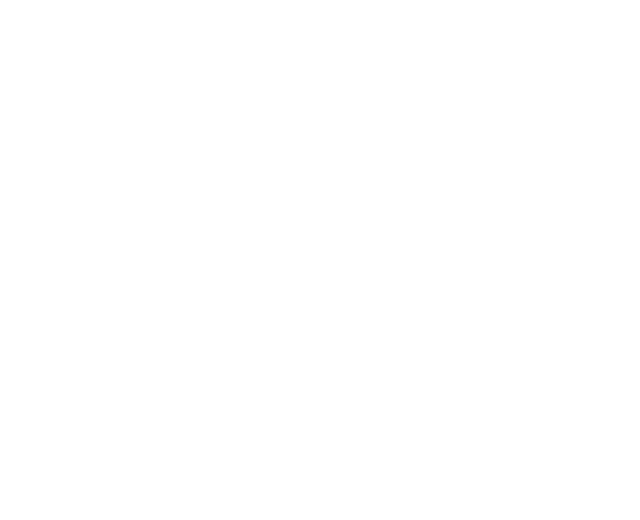
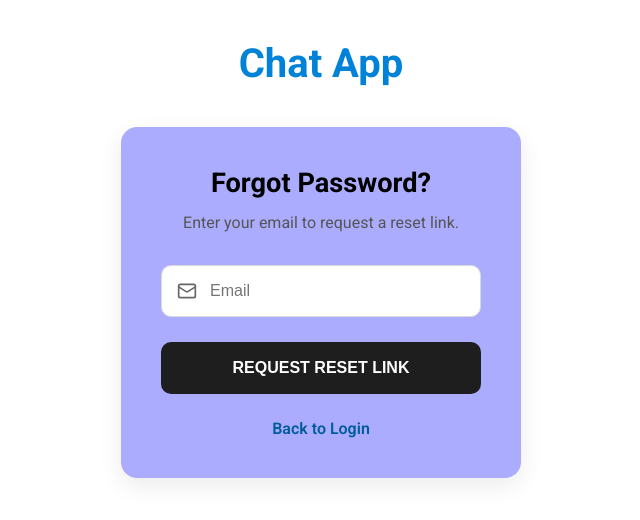
Before and after one commit to akashdpcali-cloud/ChatApp, a React (Vite) app in the folder Chatapp-frontend/: page /forgot-password in a window 1280 px wide. Before the commit this address had no page. Shown: the top 520 px of the page, without its empty margins (319-959 px from the left). Built offline with nearby package versions, Linux system fonts and the light colour scheme.

Commit message:
built forgot password frontend page

```diff
--- a/Chatapp-frontend/src/App.jsx
+++ b/Chatapp-frontend/src/App.jsx
@@ -4,6 +4,7 @@ import { Routes, Route } from "react-router-dom";
 import { Landing } from "./pages/Landing/Landing";
 import Login from "./pages/Login/Login";
 import Signup from './pages/Signup/Signup';
+import ForgotPassword from "./pages/ForgotPassword/ForgotPassword";
 
 function App() {
   return (
@@ -11,6 +12,7 @@ function App() {
       <Route path="/" element={<Landing />} />
       <Route path="/login" element={<Login />} />
       <Route path='/signup' element={<Signup />} />
+      <Route path="/forgot-password" element={<ForgotPassword />} />
     </Routes>
   )
 }
--- /dev/null
+++ b/Chatapp-frontend/src/pages/ForgotPassword/ForgotPassword.css
@@ -0,0 +1,140 @@
+.forgot-app-title {
+    margin-top: 40px;
+
+    text-align: center;
+
+    font-size: 2.5rem;
+    font-weight: 700;
+
+    color: rgb(0, 130, 216);
+}
+
+.forgot-box {
+    width: 400px;
+
+    margin: 40px auto;
+
+    padding: 40px;
+
+    background: rgb(172, 172, 255);
+
+    border-radius: 16px;
+
+    box-shadow: 0 8px 25px rgba(0, 0, 0, 0.08);
+}
+
+.forgot-title {
+    text-align: center;
+
+    font-size: 1.7rem;
+    font-weight: 700;
+
+    margin-bottom: 12px;
+}
+
+.forgot-message {
+    text-align: center;
+
+    color: #555;
+
+    line-height: 1.5;
+
+    margin-bottom: 30px;
+}
+
+.email-box {
+    position: relative;
+
+    display: flex;
+    align-items: center;
+
+    margin-bottom: 25px;
+}
+
+.user-avarar {
+    position: absolute;
+
+    left: 16px;
+
+    width: 20px;
+    height: 20px;
+
+    color: #666;
+}
+
+.email-input {
+    width: 100%;
+    height: 52px;
+
+    padding: 0 48px;
+
+    border: 1px solid #d9d9d9;
+    border-radius: 10px;
+
+    outline: none;
+
+    font-size: 1rem;
+
+    box-sizing: border-box;
+}
+
+.email-input:focus {
+    border-color: #111827;
+}
+
+.request-reset-button {
+    width: 100%;
+    height: 52px;
+
+    border: none;
+    border-radius: 10px;
+
+    background: rgb(30, 30, 30);
+
+    color: white;
+
+    font-size: 1rem;
+    font-weight: 600;
+
+    cursor: pointer;
+
+    transition: 0.2s;
+}
+
+.request-reset-button:hover {
+    background: black;
+}
+
+.back-link {
+    display: block;
+
+    margin-top: 25px;
+
+    text-align: center;
+
+    text-decoration: none;
+
+    color: rgb(0, 92, 154);
+
+    font-weight: 600;
+}
+
+.back-link:hover {
+    text-decoration: underline;
+}
+
+@media (max-width: 768px) {
+    .forgot-box {
+        width: 92%;
+
+        margin: 30px auto;
+
+        padding: 30px 20px;
+
+        box-sizing: border-box;
+    }
+
+    .forgot-app-title {
+        font-size: 2rem;
+    }
+}
--- /dev/null
+++ b/Chatapp-frontend/src/pages/ForgotPassword/ForgotPassword.jsx
@@ -0,0 +1,51 @@
+import { Mail } from "lucide-react";
+import { Link } from "react-router-dom";
+
+import "./ForgotPassword.css";
+
+function ForgotPassword() {
+  return (
+    <>
+      <div className="forgot-app-title">
+        Chat App
+      </div>
+
+      <div className="forgot-box">
+
+        <div className="forgot-title">
+          Forgot Password?
+        </div>
+
+        <div className="forgot-message">
+          Enter your email to request a reset link.
+        </div>
+
+        <div className="email-box">
+
+          <Mail className="user-avarar" />
+
+          <input
+            type="email"
+            className="email-input"
+            placeholder="Email"
+          />
+
+        </div>
+
+        <button className="request-reset-button">
+          REQUEST RESET LINK
+        </button>
+
+        <Link
+          to="/login"
+          className="back-link"
+        >
+          Back to Login
+        </Link>
+
+      </div>
+    </>
+  );
+}
+
+export default ForgotPassword;
--- a/Chatapp-frontend/src/pages/Login/Login.jsx
+++ b/Chatapp-frontend/src/pages/Login/Login.jsx
@@ -64,9 +64,12 @@ function Login() {
           LOGIN
         </button>
 
-        <a href="" className="forgot-password">
+        <Link
+          to="/forgot-password"
+          className="forgot-password"
+        >
           Forgot Password?
-        </a>
+        </Link>
 
         <div className="seperation-line">
           Or login with
```
